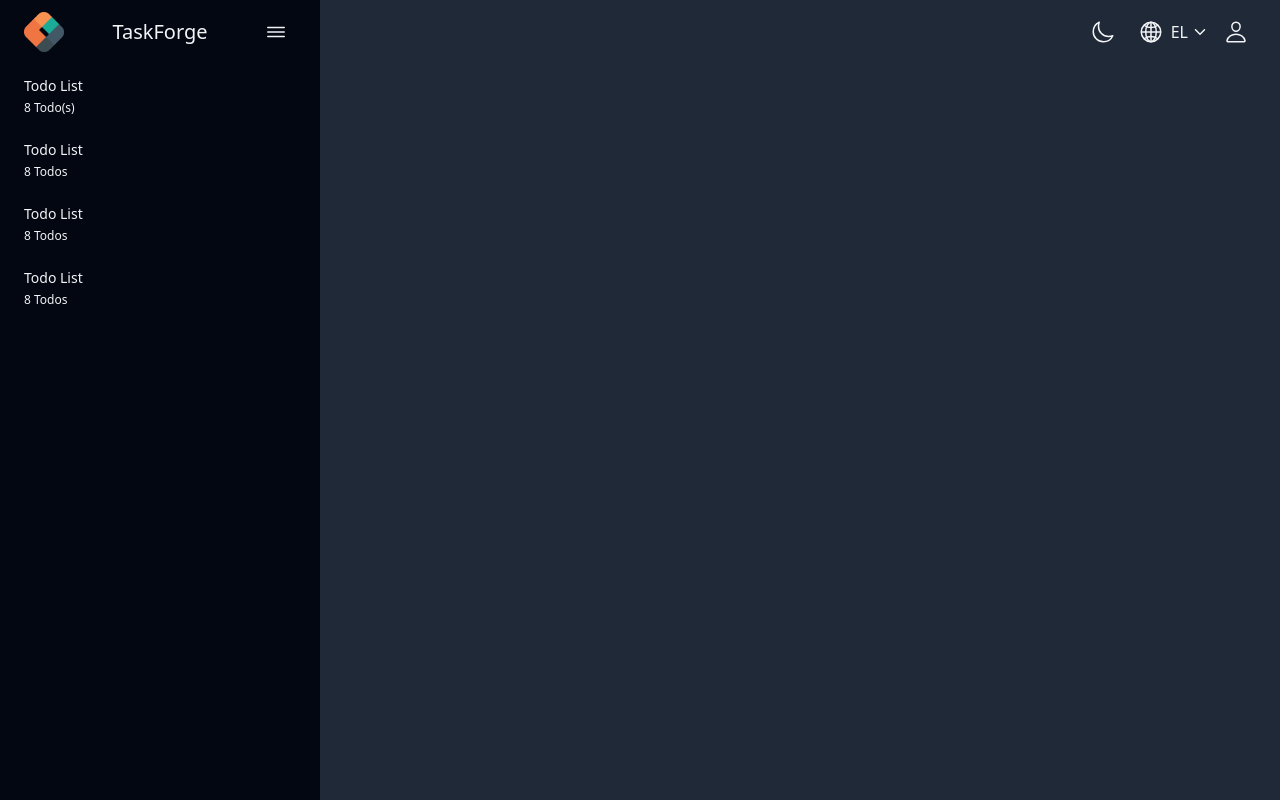
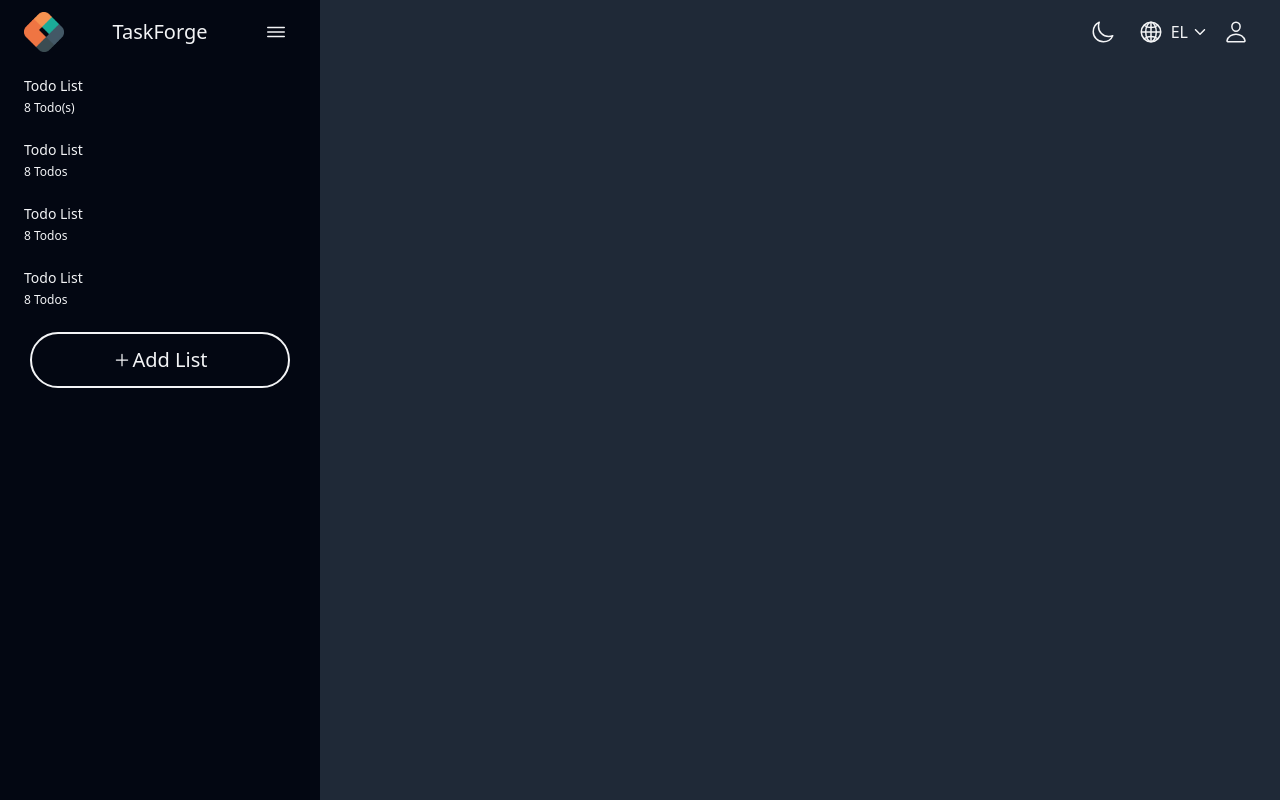
Before and after one commit to evans-p/todo-full-stack-app-frontend, a React (Vite) app: page / in a window 1280 px wide. Built offline with nearby package versions, Linux system fonts and the light colour scheme.

Commit message:
Added add list button

```diff
--- a/src/pages/Main.tsx
+++ b/src/pages/Main.tsx
@@ -1,4 +1,4 @@
-import { IoMenuOutline } from "react-icons/io5";
+import { IoAdd, IoMenuOutline } from "react-icons/io5";
 
 import logo from "../assets/images/logo.png";
 
@@ -29,6 +29,10 @@ const Main = () => {
           <h2 className="text-sm mb-1">Todo List</h2>
           <h3 className="text-xs">8 Todos</h3>
         </section>
+        <button className="mx-auto my-3 px-20 py-3 text-gray-800 dark:text-gray-100 flex justify-center items-center border-gray-100 rounded-full border-2">
+          <IoAdd />
+          Add List
+        </button>
       </div>
     </div>
   );
```
